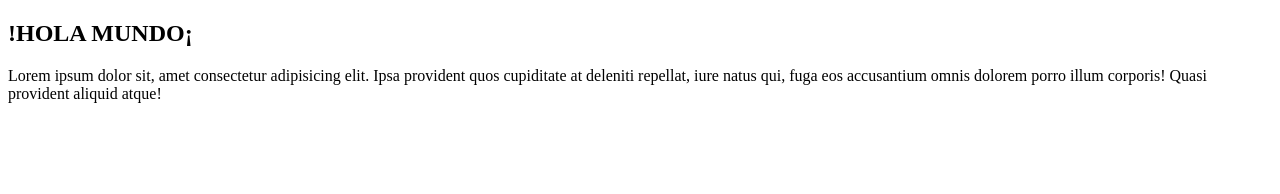
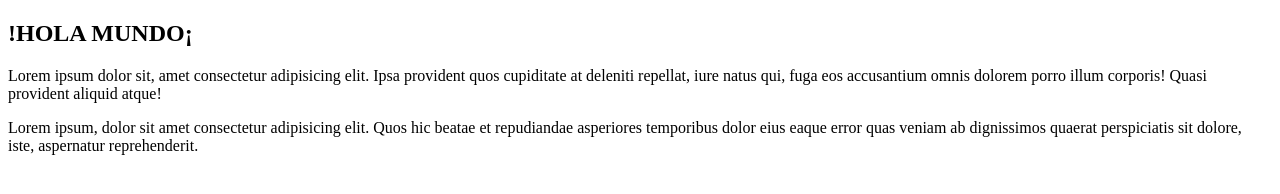
Before and after one commit to ValeriaXZ1/PracticaTaller, a plain HTML site: page INDEX.HTML in a window 1280 px wide. Drawn offline with Linux system fonts and the light colour scheme.

Commit message:
Añade cambios

```diff
--- a/INDEX.HTML
+++ b/INDEX.HTML
@@ -10,5 +10,8 @@
     <p>
         Lorem ipsum dolor sit, amet consectetur adipisicing elit. Ipsa provident quos cupiditate at deleniti repellat, iure natus qui, fuga eos accusantium omnis dolorem porro illum corporis! Quasi provident aliquid atque!
     </p>
+    <p>
+        Lorem ipsum, dolor sit amet consectetur adipisicing elit. Quos hic beatae et repudiandae asperiores temporibus dolor eius eaque error quas veniam ab dignissimos quaerat perspiciatis sit dolore, iste, aspernatur reprehenderit.
+    </p>
 </body>
 </html>
```
